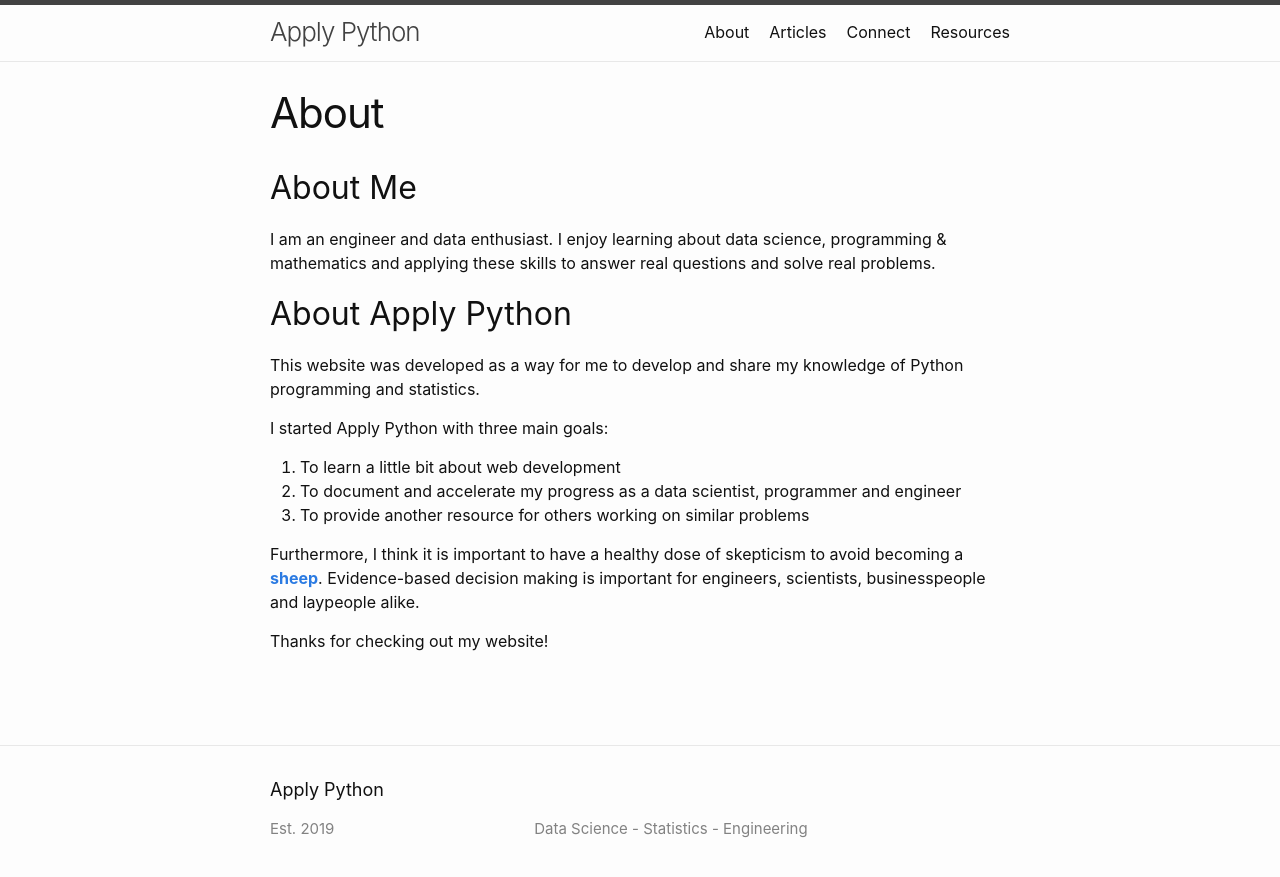
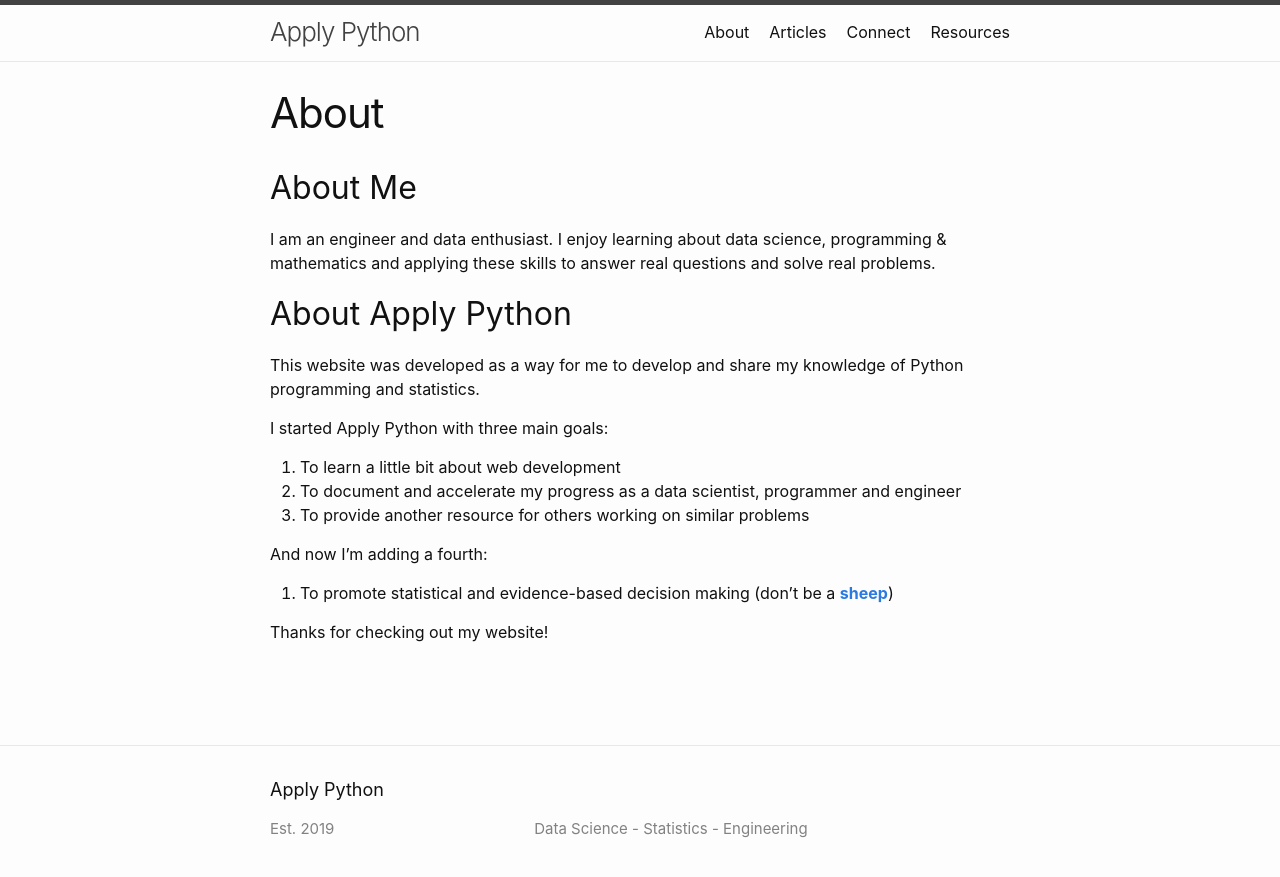
Before and after one commit to justinbrinkman/ap_site, a Jekyll site: the page built from about.md, in a window 1280 px wide. Shown: the top 877 px of the page. Built offline with Jekyll 4.4.1, drawn with Linux system fonts in a browser that asks for light colours.

Commit message:
Update about.md

```diff
--- a/about.md
+++ b/about.md
@@ -22,6 +22,7 @@ I started Apply Python with three main goals:
 2. To document and accelerate my progress as a data scientist, programmer and engineer
 3. To provide another resource for others working on similar problems
 
-Furthermore, I think it is important to have a healthy dose of skepticism to avoid becoming a [**sheep**](https://en.wikipedia.org/wiki/Animal_Farm#Other_animals). Evidence-based decision making is important for engineers, scientists, businesspeople and laypeople alike.
+And now I'm adding a fourth:
+4. To promote statistical and evidence-based decision making (don't be a [**sheep**](https://en.wikipedia.org/wiki/Animal_Farm#Other_animals))
 
 Thanks for checking out my website!
```
